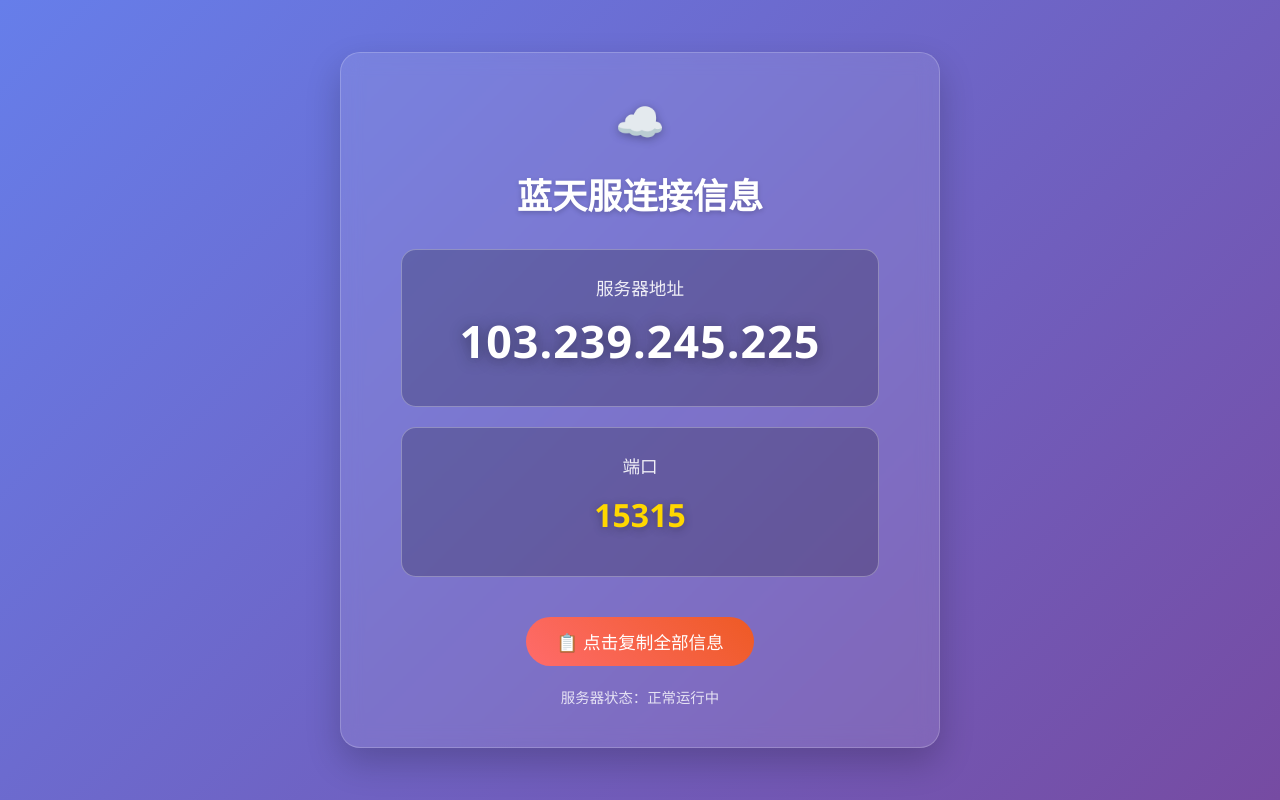
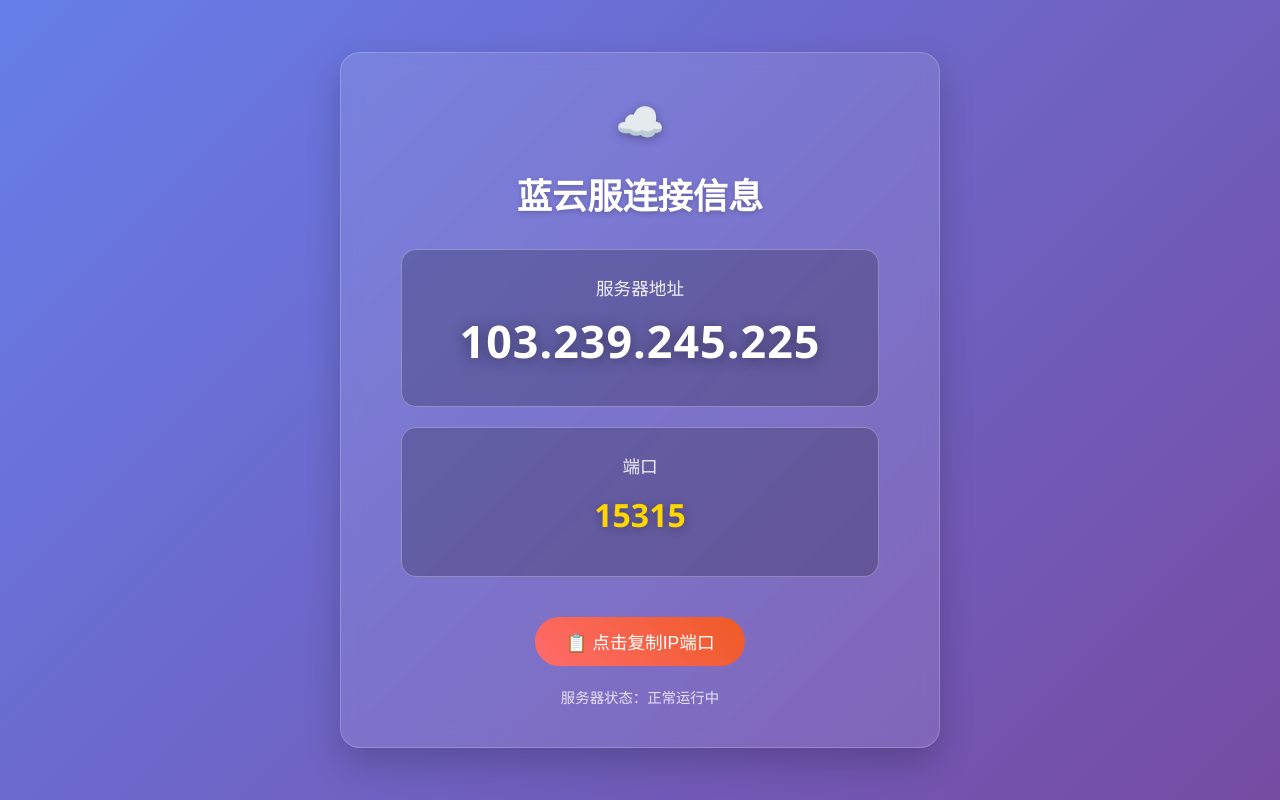
Before and after one commit to xiaolongcml/lantianfu, a plain HTML site: page index.html in a window 1280 px wide. Drawn offline with Linux system fonts and the light colour scheme.

Commit message:
Update index.html

```diff
--- a/index.html
+++ b/index.html
@@ -3,7 +3,7 @@
 <head>
     <meta charset="UTF-8">
     <meta name="viewport" content="width=device-width, initial-scale=1.0">
-    <title>蓝天服 - 连接信息</title>
+    <title>蓝云服 - 连接信息</title>
     <style>
         * {
             margin: 0;
@@ -124,7 +124,7 @@
 <body>
     <div class="container">
         <div class="logo">☁️</div>
-        <h1 class="title">蓝天服连接信息</h1>
+        <h1 class="title">蓝云服连接信息</h1>
 
         <div class="info-box">
             <div class="label">服务器地址</div>
@@ -136,7 +136,7 @@
             <div class="port">15315</div>
         </div>
 
-        <button class="copy-btn" onclick="copyInfo()">📋 点击复制全部信息</button>
+        <button class="copy-btn" onclick="copyInfo()">📋 点击复制IP端口</button>
 
         <p class="status">服务器状态：正常运行中</p>
     </div>
```
